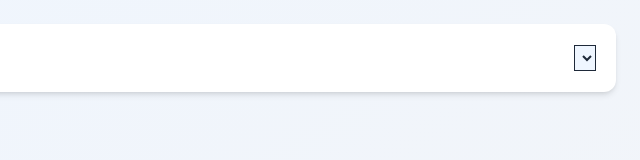
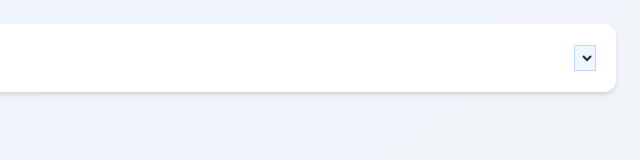
Before and after one commit to mubarakaataye/MIS, a website: page public/grades.html in a window 1280 px wide. Shown: the full height of the page, 640-1280 px from the left. Drawn offline with Linux system fonts and the light colour scheme.

Commit message:
border-color

```diff
--- a/public/grades.html
+++ b/public/grades.html
@@ -9,7 +9,7 @@
 <body class="bg-gradient-to-br from-blue-50 to-gray-100 min-h-screen p-6 font-sans text-gray-800">
     <div class="bg-white shadow-md rounded-xl p-5 mb-6 flex justify-between items-center">
         <h1 class="text-xl font-bold text-blue-600">مدیریت نمرات</h1>
-        <select class="bg-blue-50 border"></select>
+        <select class="bg-blue-50 border border-blue-200"></select>
     </div>
 </body>
 </html>
```
Also changed, not shown: src/output.css.
